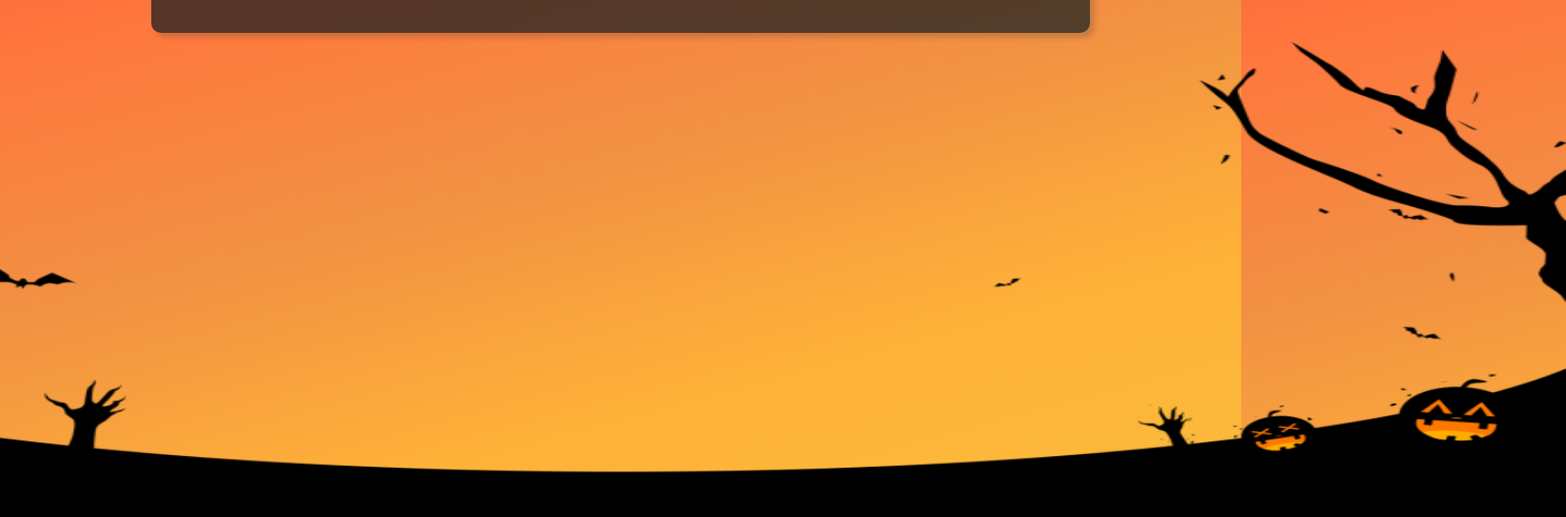
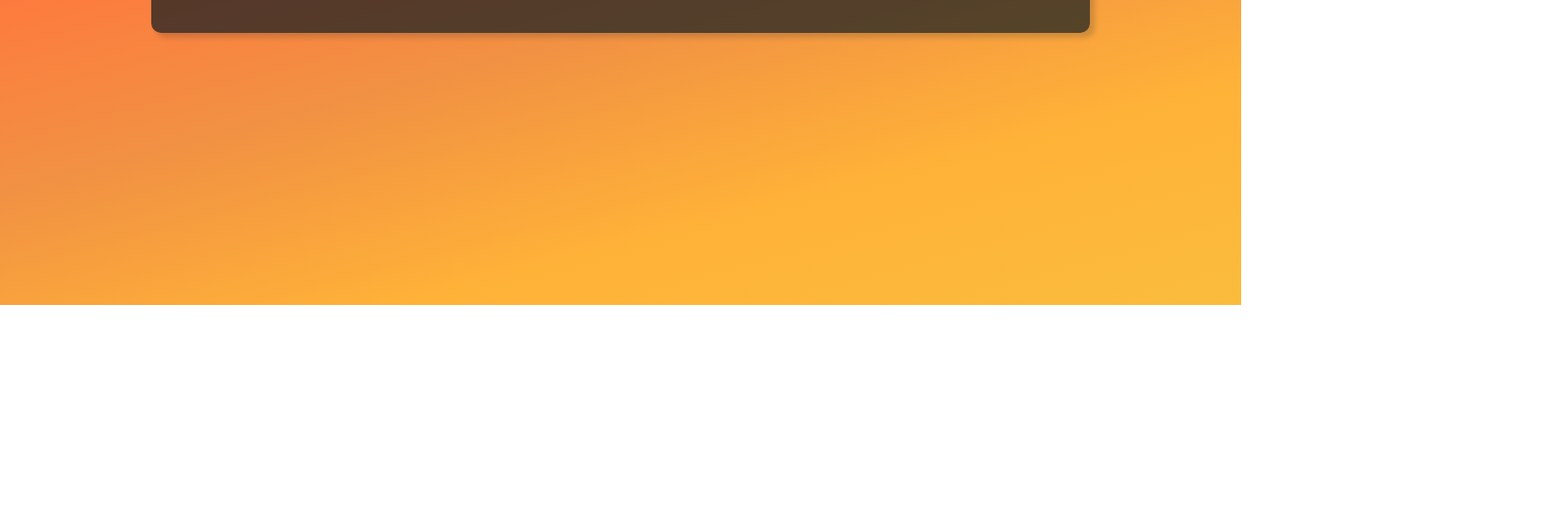
Before and after one commit to Cameasy/Halloween-countdown, a plain HTML site: page index.html in a window 1280 px wide. Shown: the part 485-1019 px from the top of the page at 97% size, 1615 px wide, since content can reach past the window. After the commit the page ends 800 px from the top, so only its background shows below. Drawn offline with Linux system fonts and the light colour scheme.

Commit message:
first commit

```diff
--- a/index.html
+++ b/index.html
@@ -30,6 +30,5 @@
         <span>Segundos</span>
     </div>
 </div>
-<img src="assets/background-png-halloween.png" alt="" width="1950vh" height="500vh">
 </body>
 </html>
```
Also changed, not shown: assets/background.jpg (deleted), assets/band-pumpkin.png (deleted), 2 other files.
